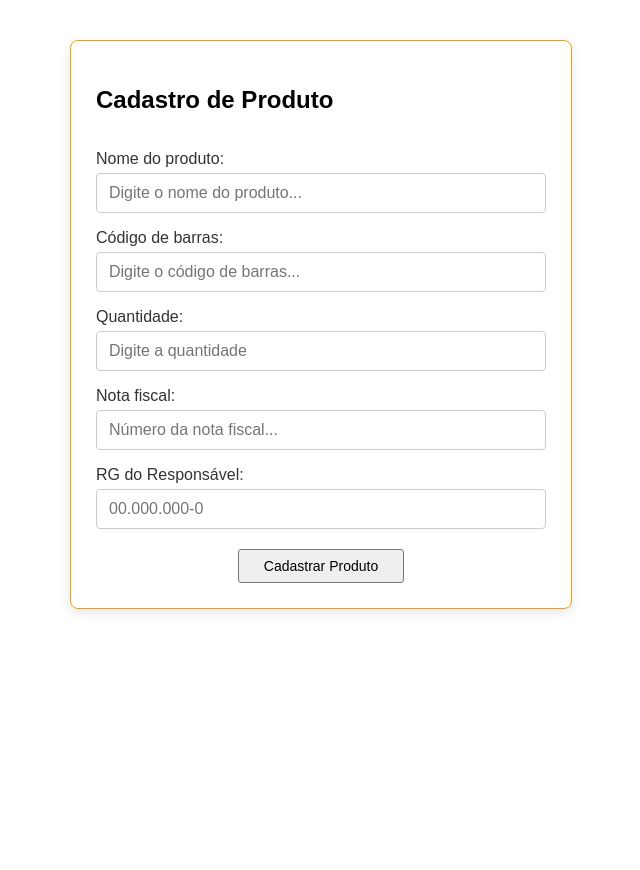
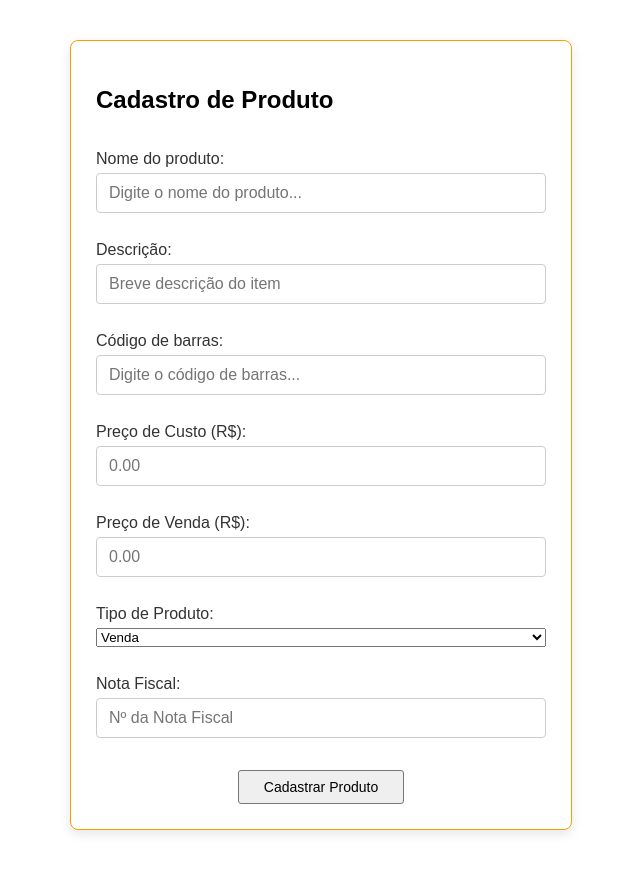
Before and after one commit to MatheusMorimoto/maejoaovitor, a Flask app: page /produtos in a window 1280 px wide. Shown: the part 66-936 px from the top of the page, without its empty margins (319-959 px from the left). Before the commit the page ends 679 px from the top, so only its background shows below. Run offline with Flask 3, Linux system fonts and the light colour scheme.

Commit message:
Adicionando JS de validacao e ajuste de layout

```diff
--- a/static/produtos.js
+++ b/static/produtos.js
@@ -1,49 +1,47 @@
 document.addEventListener('DOMContentLoaded', () => {
-    // Seleciona o formulário e os campos principais
     const form = document.querySelector('.form-vertical');
-    const inputRG = document.querySelector('name="rg_cliente"');
-    const inputCodigo = document.querySelector('name="codigo_barras"');
-    const inputQtd = document.querySelector('name="quantidade"');
 
-    // 1. MÁSCARA PARA RG (Formato: 00.000.000-0)
-    if (inputRG) {
-        inputRG.addEventListener('input', (e) => {
-            let value = e.target.value.replace(/\D/g, ''); // Remove letras
-            value = value.replace(/(\d{2})(\d)/, '$1.$2');
-            value = value.replace(/(\d{3})(\d)/, '$1.$2');
-            value = value.replace(/(\d{3})(\d{1})$/, '$1-$2');
-            e.target.value = value.substring(0, 12); // Limita ao tamanho real do RG
-        });
-    }
+    if (form) {
+        form.addEventListener('submit', async (e) => {
+            // 1. Evita o recarregamento padrão para processar a lógica
+            e.preventDefault();
 
-    // 2. FILTRO PARA CÓDIGO DE BARRAS (Apenas números)
-    if (inputCodigo) {
-        inputCodigo.addEventListener('input', (e) => {
-            // Impede a digitação de letras em campos numéricos
-            e.target.value = e.target.value.replace(/\D/g, '');
-        });
-    }
+            const btn = form.querySelector('button');
+            const tipoSelecionado = form.querySelector('select[name="tipo"]').value;
 
-    // 3. VALIDAÇÃO DE ESTOQUE (Impedir números negativos)
-    if (inputQtd) {
-        inputQtd.addEventListener('change', (e) => {
-            if (parseInt(e.target.value) < 0) {
-                alert("A quantidade em estoque não pode ser negativa!");
-                e.target.value = 0;
+            // Feedback visual no botão
+            btn.innerText = "Salvando...";
+            btn.disabled = true;
+
+            // 2. Captura os dados do formulário
+            const formData = new FormData(form);
+
+            try {
+                // 3. Envia os dados para o seu Python (Flask)
+                const response = await fetch('/salvar_produtos', {
+                    method: 'POST',
+                    body: formData
+                });
+
+                if (response.ok) {
+                    // 4. LÓGICA DE REDIRECIONAMENTO
+                    // Se o tipo for 'venda', vai para a rota de vendas, senão aluguel
+                    if (tipoSelecionado === 'venda') {
+                        window.location.href = '/vendas'; // Ajuste para sua rota real
+                    } else {
+                        window.location.href = '/aluguel'; // Ajuste para sua rota real
+                    }
+                } else {
+                    alert("Erro ao salvar o produto.");
+                    btn.innerText = "Cadastrar Produto";
+                    btn.disabled = false;
+                }
+            } catch (error) {
+                console.error("Erro na requisição:", error);
+                alert("Erro de conexão com o servidor.");
+                btn.innerText = "Cadastrar Produto";
+                btn.disabled = false;
             }
         });
     }
-
-    // 4. FEEDBACK NO BOTÃO AO ENVIAR
-    if (form) {
-        form.addEventListener('submit', () => {
-            const btn = form.querySelector('button');
-            if (btn) {
-                btn.innerText = "Cadastrando...";
-                btn.style.opacity = "0.6";
-                btn.style.cursor = "not-allowed";
-            }
-            console.log("Dados enviados para o Flask!"); //
-        });
-    }
 });
--- a/templates/produtos.html
+++ b/templates/produtos.html
@@ -31,17 +31,19 @@
         <li><a href="">dashboard</a></li>
 
     </div>
- <form action="/salvar_produtos" method="POST">
-
-
-        <div class="container-cadastro">
+ <div class="container-cadastro">
     <h2>Cadastro de Produto</h2>
 
     <form action="/salvar_produtos" method="POST" class="form-vertical">
 
         <div class="campo">
             <label>Nome do produto:</label>
-            <input type="text" name="nome_produto" placeholder="Digite o nome do produto..." required>
+            <input type="text" name="nome" placeholder="Digite o nome do produto..." required>
+        </div>
+
+        <div class="campo">
+            <label>Descrição:</label>
+            <input type="text" name="descricao" placeholder="Breve descrição do item">
         </div>
 
         <div class="campo">
@@ -50,18 +52,26 @@
         </div>
 
         <div class="campo">
-            <label>Quantidade:</label>
-            <input type="number" name="quantidade" placeholder="Digite a quantidade" required>
+            <label>Preço de Custo (R$):</label>
+            <input type="number" step="0.01" name="preco_custo" placeholder="0.00" required>
         </div>
 
         <div class="campo">
-            <label>Nota fiscal:</label>
-            <input type="text" name="nota_fiscal" placeholder="Número da nota fiscal..." required>
+            <label>Preço de Venda (R$):</label>
+            <input type="number" step="0.01" name="preco_venda" placeholder="0.00" required>
         </div>
 
         <div class="campo">
-            <label>RG do Responsável:</label>
-            <input type="text" name="rg_cliente" placeholder="00.000.000-0" required>
+            <label>Tipo de Produto:</label>
+            <select name="tipo">
+                <option value="venda">Venda</option>
+                <option value="locacao">Locação / Aluguel</option>
+            </select>
+        </div>
+
+        <div class="campo">
+            <label>Nota Fiscal:</label>
+            <input type="text" name="nota_fiscal" placeholder="Nº da Nota Fiscal">
         </div>
 
         <div class="form-action">
@@ -69,8 +79,6 @@
         </div>
     </form>
 </div>
-    </form>
-
 
 <script src="{{ url_for('static', filename='produtos.js') }}"></script>
 </body>
```
Also changed, not shown: REDEME.MD (+27 -0 lines).
